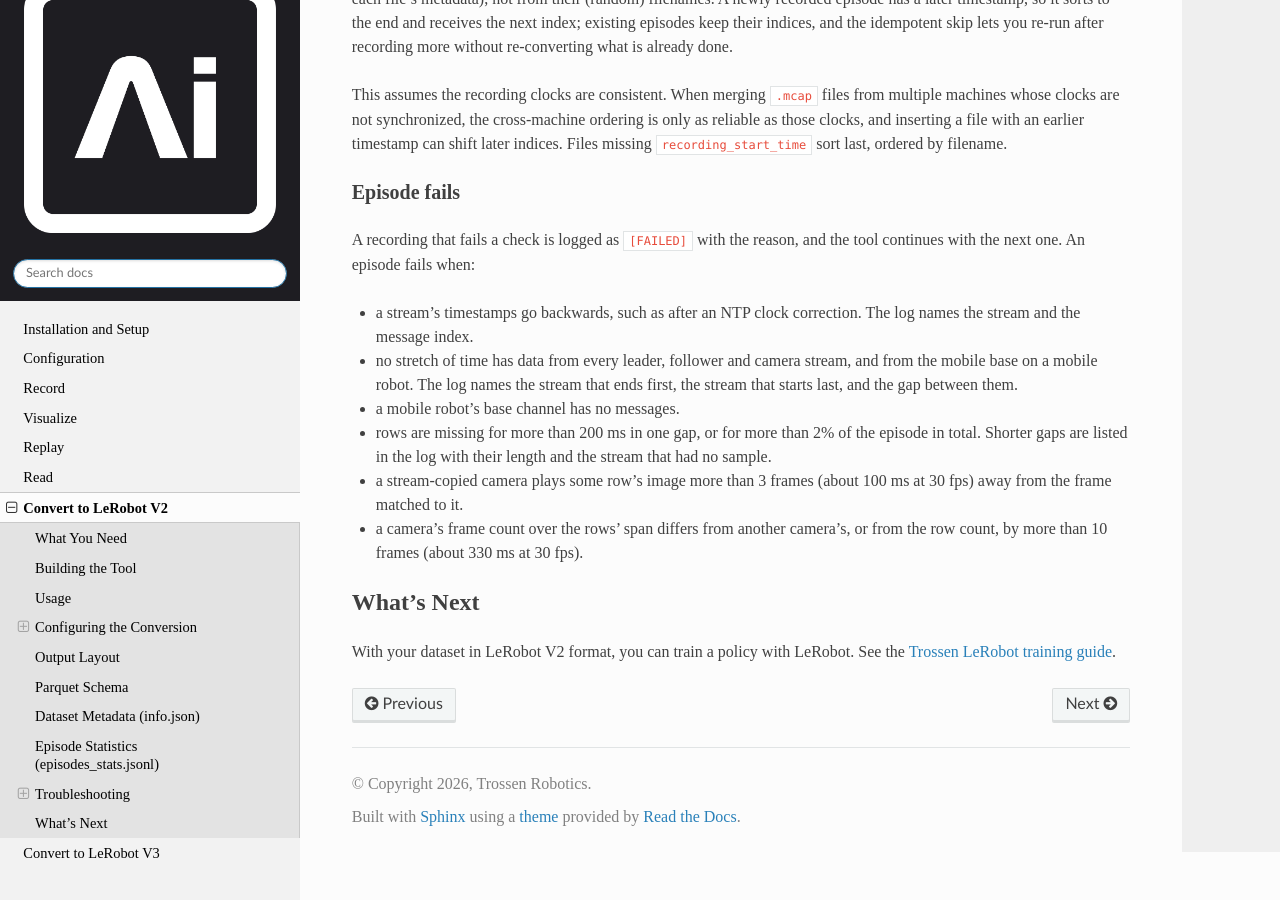
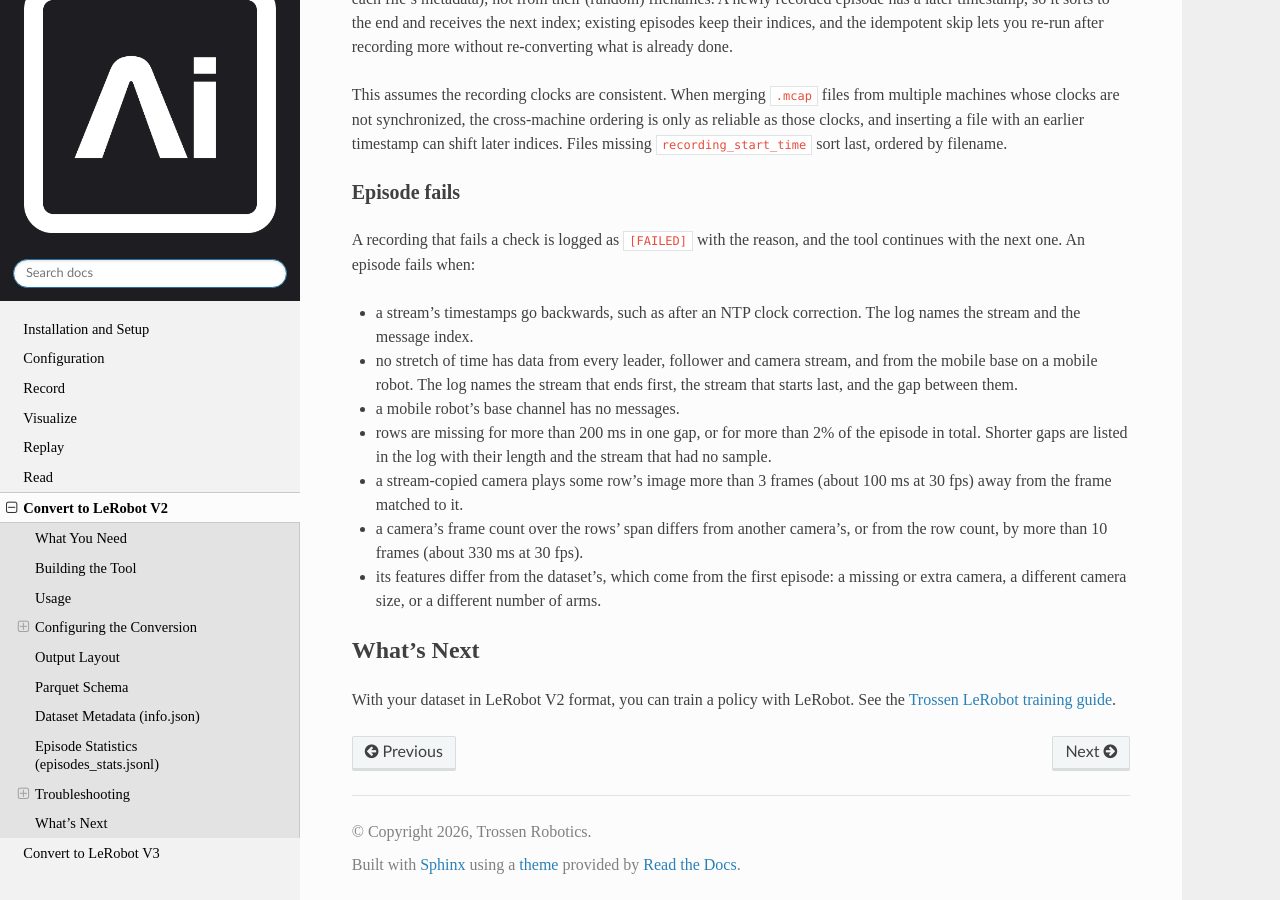
Before and after one commit to TrossenRobotics/trossen_sdk, a Sphinx documentation site: the page built from docs/convert.rst, in a window 1280 px wide and 900 px high, scrolled down 4947 px. Built offline with Sphinx 7.4.7 and the Read the Docs theme 3.1.0, drawn with Linux system fonts in a browser that asks for light colours; some web fonts are replaced.

Commit message:
docs: document the feature match check
[skip ci]

```diff
--- a/docs/convert.rst
+++ b/docs/convert.rst
@@ -308,6 +308,7 @@ An episode fails when:
   Shorter gaps are listed in the log with their length and the stream that had no sample.
 - a stream-copied camera plays some row's image more than 3 frames (about 100 ms at 30 fps) away from the frame matched to it.
 - a camera's frame count over the rows' span differs from another camera's, or from the row count, by more than 10 frames (about 330 ms at 30 fps).
+- its features differ from the dataset's, which come from the first episode: a missing or extra camera, a different camera size, or a different number of arms.
 
 What's Next
 ===========
```
Also changed, not shown: scripts/trossen_mcap_to_lerobot_v3/README.md.
